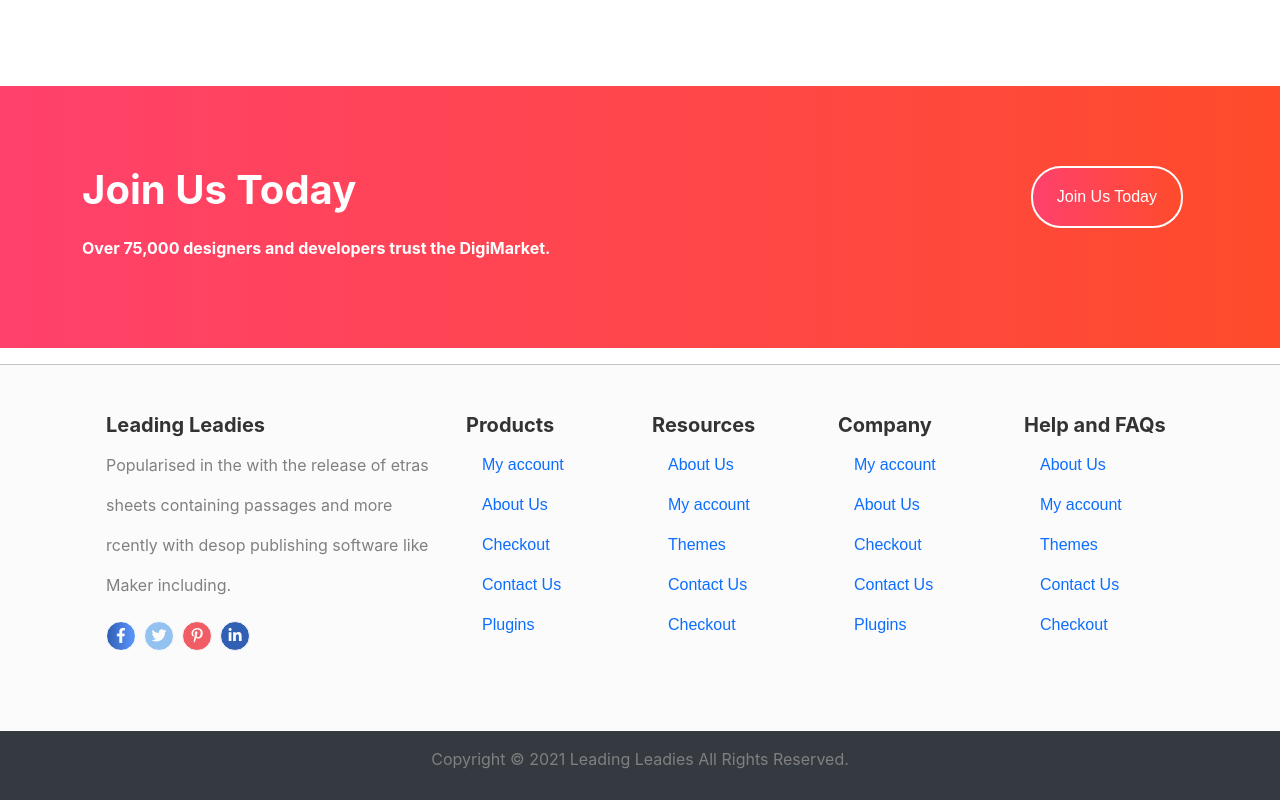
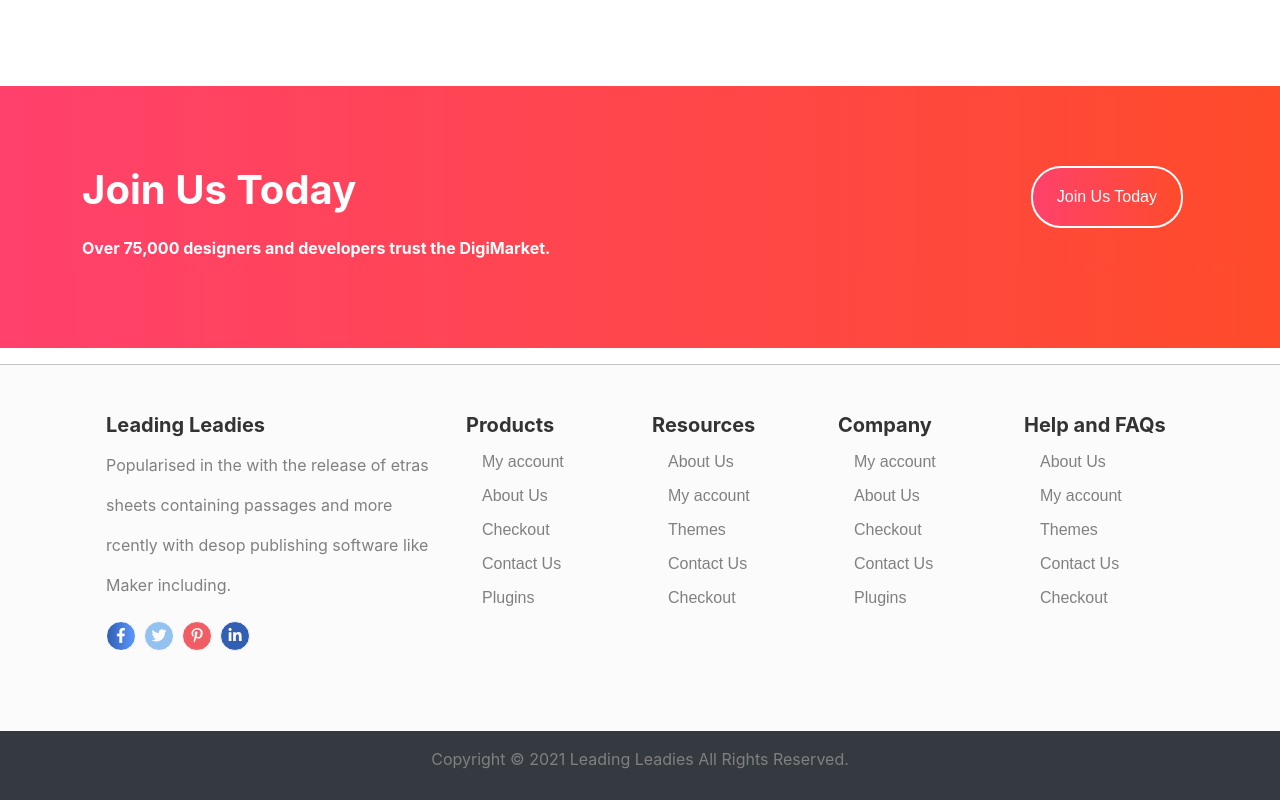
Before and after one commit to Sara-M5/Leading-Leadies, a React (Create React App) app: page / in a window 1280 px wide. Shown: the part 9640-10440 px from the top of the page. Built offline with nearby package versions, Linux system fonts and the light colour scheme.

Commit message:
Update LastPart.js

```diff
--- a/src/Parts/LastPart/LastPart.js
+++ b/src/Parts/LastPart/LastPart.js
@@ -28,41 +28,41 @@ const LastPart = () => {
 
            <div className="col-md-2">
                  <h5>Products</h5>
-                 <NavLink className="nav-link"to="/">My account</NavLink>
-                 <NavLink className="nav-link"to="/">About Us</NavLink>
-                 <NavLink className="nav-link"to="/">Checkout</NavLink>
-                 <NavLink className="nav-link"to="/">Contact Us</NavLink>
-                 <NavLink className="nav-link"to="/">Plugins</NavLink>
+                 <NavLink className="items nav-link"to="/">My account</NavLink>
+                 <NavLink className="items nav-link"to="/">About Us</NavLink>
+                 <NavLink className="items nav-link"to="/">Checkout</NavLink>
+                 <NavLink className="items nav-link"to="/">Contact Us</NavLink>
+                 <NavLink className="items nav-link"to="/">Plugins</NavLink>
 
             </div>
 
             <div className="col-md-2">
                  <h5>Resources</h5>
-                 <NavLink className="nav-link" to="/">About Us</NavLink>
-                 <NavLink className="nav-link" to="/">My account</NavLink>
-                 <NavLink className="nav-link"to="/">Themes</NavLink>
-                 <NavLink className="nav-link"to="/">Contact Us</NavLink>
-                 <NavLink className="nav-link"to="/">Checkout</NavLink>
+                 <NavLink className="items nav-link" to="/">About Us</NavLink>
+                 <NavLink className="items nav-link" to="/">My account</NavLink>
+                 <NavLink className="items nav-link"to="/">Themes</NavLink>
+                 <NavLink className="items nav-link"to="/">Contact Us</NavLink>
+                 <NavLink className="items nav-link"to="/">Checkout</NavLink>
 
             </div>
 
             <div className="col-md-2">
                  <h5>Company</h5>
-                 <NavLink className="nav-link"to="/">My account</NavLink>
-                 <NavLink className="nav-link"to="/">About Us</NavLink>
-                 <NavLink className="nav-link"to="/">Checkout</NavLink>
-                 <NavLink className="nav-link"to="/">Contact Us</NavLink>
-                 <NavLink className="nav-link"to="/">Plugins</NavLink>
+                 <NavLink className="items nav-link"to="/">My account</NavLink>
+                 <NavLink className="items nav-link"to="/">About Us</NavLink>
+                 <NavLink className="items nav-link"to="/">Checkout</NavLink>
+                 <NavLink className="items nav-link"to="/">Contact Us</NavLink>
+                 <NavLink className="items nav-link"to="/">Plugins</NavLink>
 
             </div>
 
             <div className="col-md-2">
                  <h5>Help and FAQs</h5>
-                 <NavLink className="nav-link" to="/">About Us</NavLink>
-                 <NavLink className="nav-link"to="/">My account</NavLink>
-                 <NavLink className="nav-link"to="/">Themes</NavLink>
-                 <NavLink className="nav-link"to="/">Contact Us</NavLink>
-                 <NavLink className="nav-link"to="/">Checkout</NavLink>
+                 <NavLink className="items nav-link" to="/">About Us</NavLink>
+                 <NavLink className="items nav-link"to="/">My account</NavLink>
+                 <NavLink className="items nav-link"to="/">Themes</NavLink>
+                 <NavLink className="items nav-link"to="/">Contact Us</NavLink>
+                 <NavLink className="items nav-link"to="/">Checkout</NavLink>
 
             </div>
 
```
